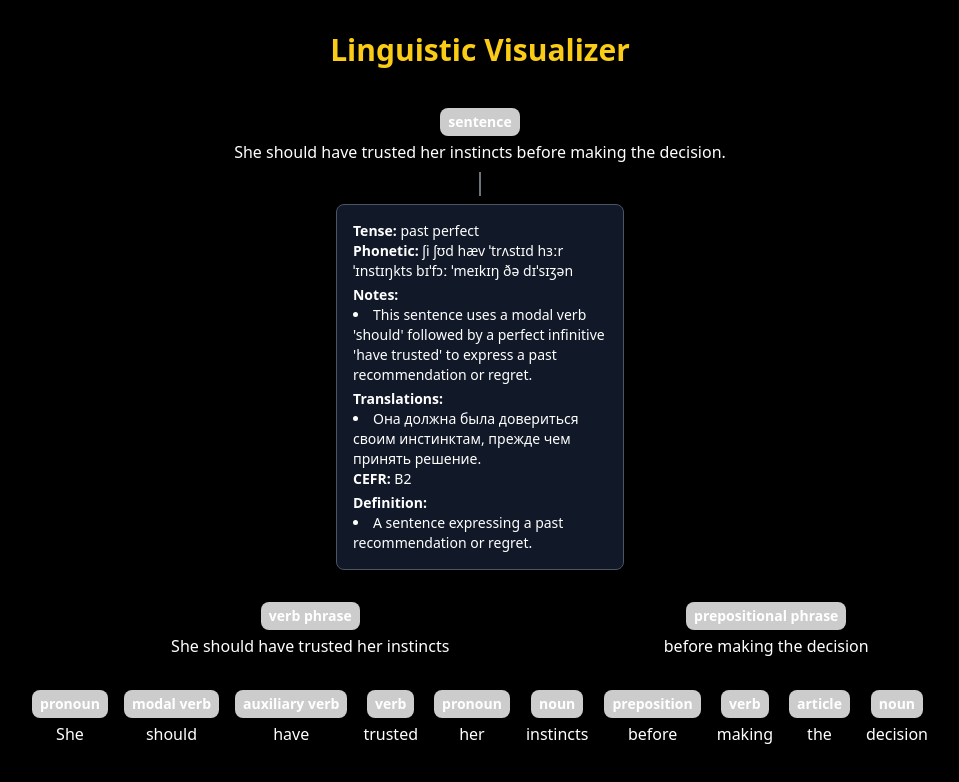
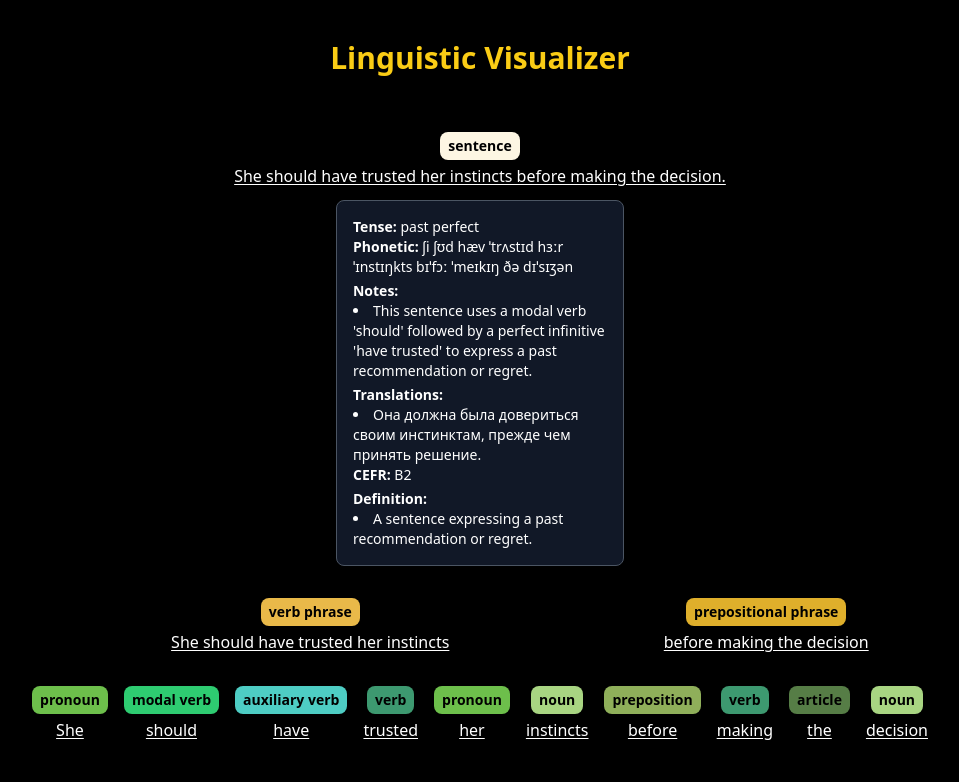
Before and after one commit to welsol21/linguistic-visualizer, a React (Vite) app: page / in a window 1280 px wide. Both pictures are taken after a click on the element "sentence". Shown: the top 782 px of the page, without its empty margins (160-1119 px from the left). Built offline with nearby package versions, Linux system fonts and the light colour scheme.

Commit message:
correct colours of part of speach

```diff
--- a/src/App.jsx
+++ b/src/App.jsx
@@ -1,15 +1,18 @@
 import React from 'react';
-import LinguisticNode from './components/LinguisticBlock';
+import LinguisticNode from './components/LinguisticNode';
 import data from './data/sample.json';
 
-function App() {
-  const root = Object.values(data)[0]; // первый Sentence
+export default function App() {
+  const root = Object.values(data)[0];
+
   return (
-    <div className="bg-black min-h-screen text-white p-8">
-      <h1 className="text-yellow-400 text-3xl font-bold text-center mb-6">Linguistic Visualizer</h1>
-      <LinguisticNode node={root} />
+    <div className="min-h-screen bg-black text-white py-10 px-6">
+      <h1 className="text-3xl font-bold text-yellow-400 text-center mb-10">
+        Linguistic Visualizer
+      </h1>
+      <div className="flex justify-center">
+        <LinguisticNode node={root} />
+      </div>
     </div>
   );
 }
-
-export default App;
--- /dev/null
+++ b/src/components/LinguisticNode.jsx
@@ -0,0 +1,69 @@
+// src/components/LinguisticNode.jsx
+import React, { useState, useRef, useEffect } from 'react';
+import NodeBox from './NodeBox';
+
+const SVGLine = ({ fromRef, toRef }) => {
+  const [coords, setCoords] = useState(null);
+
+  useEffect(() => {
+    const update = () => {
+      if (fromRef.current && toRef.current) {
+        const from = fromRef.current.getBoundingClientRect();
+        const to = toRef.current.getBoundingClientRect();
+        const svgRect = document.getElementById('svg-root')?.getBoundingClientRect() || { left: 0, top: 0 };
+
+        setCoords({
+          x1: from.left + from.width / 2 - svgRect.left,
+          y1: from.bottom - svgRect.top,
+          x2: to.left + to.width / 2 - svgRect.left,
+          y2: to.top - svgRect.top,
+        });
+      }
+    };
+
+    update();
+    window.addEventListener('resize', update);
+    return () => window.removeEventListener('resize', update);
+  }, [fromRef, toRef]);
+
+  if (!coords) return null;
+
+  return (
+    <line
+      x1={coords.x1}
+      y1={coords.y1}
+      x2={coords.x2}
+      y2={coords.y2}
+      stroke="#999"
+      strokeWidth="1.5"
+    />
+  );
+};
+
+const LinguisticNode = ({ node }) => {
+  const thisRef = useRef(null);
+  const childRefs = (node["linguistic elements"] || []).map(() => React.createRef());
+  const [expanded, setExpanded] = useState(false);
+
+  return (
+    <div className="flex flex-col items-center relative z-10">
+      <NodeBox node={node} ref={thisRef} onToggle={() => setExpanded((prev) => !prev)} expanded={expanded} />
+
+      <svg id="svg-root" className="absolute top-0 left-0 w-full h-full pointer-events-none z-0">
+        {(node["linguistic elements"] || []).map((_, i) => (
+          <SVGLine key={i} fromRef={thisRef} toRef={childRefs[i]} />
+        ))}
+      </svg>
+
+      <div className="flex justify-center flex-wrap">
+        {(node["linguistic elements"] || []).map((child, i) => (
+          <div key={i} className="flex justify-center">
+            <LinguisticNode node={child} ref={childRefs[i]} />
+          </div>
+        ))}
+      </div>
+    </div>
+  );
+};
+
+export default LinguisticNode;
--- /dev/null
+++ b/src/components/NodeBox.jsx
@@ -0,0 +1,98 @@
+// src/components/NodeBox.jsx
+import React from "react";
+
+const colorMap = {
+  "sentence": "#FDF6E3",
+  "modal phrase": "#F7C948",
+  "verb phrase": "#E9B949",
+  "noun phrase": "#F4A259",
+  "prepositional phrase": "#DFAF2B",
+  "adjective phrase": "#F6AA64",
+  "adverbial phrase": "#E6A141",
+  "pronoun": "#6DBF4B",
+  "verb": "#3D9970",
+  "auxiliary verb": "#4ECDC4",
+  "modal verb": "#2ECC71",
+  "noun": "#A8D582",
+  "adjective": "#B2E672",
+  "adverb": "#ACE1AF",
+  "preposition": "#8FAF5A",
+  "determiner": "#567D46",
+  "article": "#567D46",
+  "conjunction": "#228B22"
+};
+
+const NodeBox = React.forwardRef(({ node, onToggle, expanded }, ref) => {
+  const label = node.part_of_speech || node.phraseType || node.type || "unknown";
+  const color = colorMap[label.toLowerCase()] || "#cccccc";
+
+  return (
+    <div ref={ref} className="flex flex-col items-center relative mx-2 my-4">
+      {/* Цветной прямоугольник */}
+      <div
+        className="px-2 py-1 rounded-lg text-black text-sm font-semibold cursor-pointer"
+        style={{ backgroundColor: color }}
+        onClick={onToggle}
+      >
+        {label}
+      </div>
+
+      {/* Подпись контента */}
+      <div className="mt-1 text-white font-medium underline underline-offset-2">{node.content}</div>
+
+      {/* Карточка (при раскрытии) */}
+      {expanded && (
+        <div className="mt-3 bg-gray-900 text-white border border-gray-600 rounded-lg p-4 w-72 text-sm z-10">
+          {node.tense && <div><strong>Tense:</strong> {node.tense}</div>}
+          {node.phonetic?.uk && <div><strong>Phonetic:</strong> {node.phonetic.uk}</div>}
+
+          {node.linguistic_notes?.length > 0 && (
+            <div className="mt-1">
+              <strong>Notes:</strong>
+              <ul className="list-disc list-inside">
+                {node.linguistic_notes.map((n, i) => <li key={i}>{n}</li>)}
+              </ul>
+            </div>
+          )}
+
+          {node.translations?.length > 0 && (
+            <div className="mt-1">
+              <strong>Translations:</strong>
+              <ul className="list-disc list-inside">
+                {node.translations.map((t, i) => <li key={i}>{t}</li>)}
+              </ul>
+            </div>
+          )}
+
+          {node.cefr_level && <div><strong>CEFR:</strong> {node.cefr_level}</div>}
+
+          {node.definitions?.length > 0 && (
+            <div className="mt-1">
+              <strong>Definition:</strong>
+              <ul className="list-disc list-inside">
+                {node.definitions.map((d, i) => <li key={i}>{d.sense}</li>)}
+              </ul>
+            </div>
+          )}
+
+          {node.examples?.length > 0 && (
+            <div className="mt-1">
+              <strong>Examples:</strong>
+              <ul className="list-disc list-inside">
+                {node.examples.map((e, i) => <li key={i}>{e}</li>)}
+              </ul>
+            </div>
+          )}
+
+          {node.synonyms?.length > 0 && (
+            <div className="mt-1">
+              <strong>Synonyms:</strong> {node.synonyms.join(", ")}
+            </div>
+          )}
+        </div>
+      )}
+    </div>
+  );
+});
+
+export default NodeBox;
```
